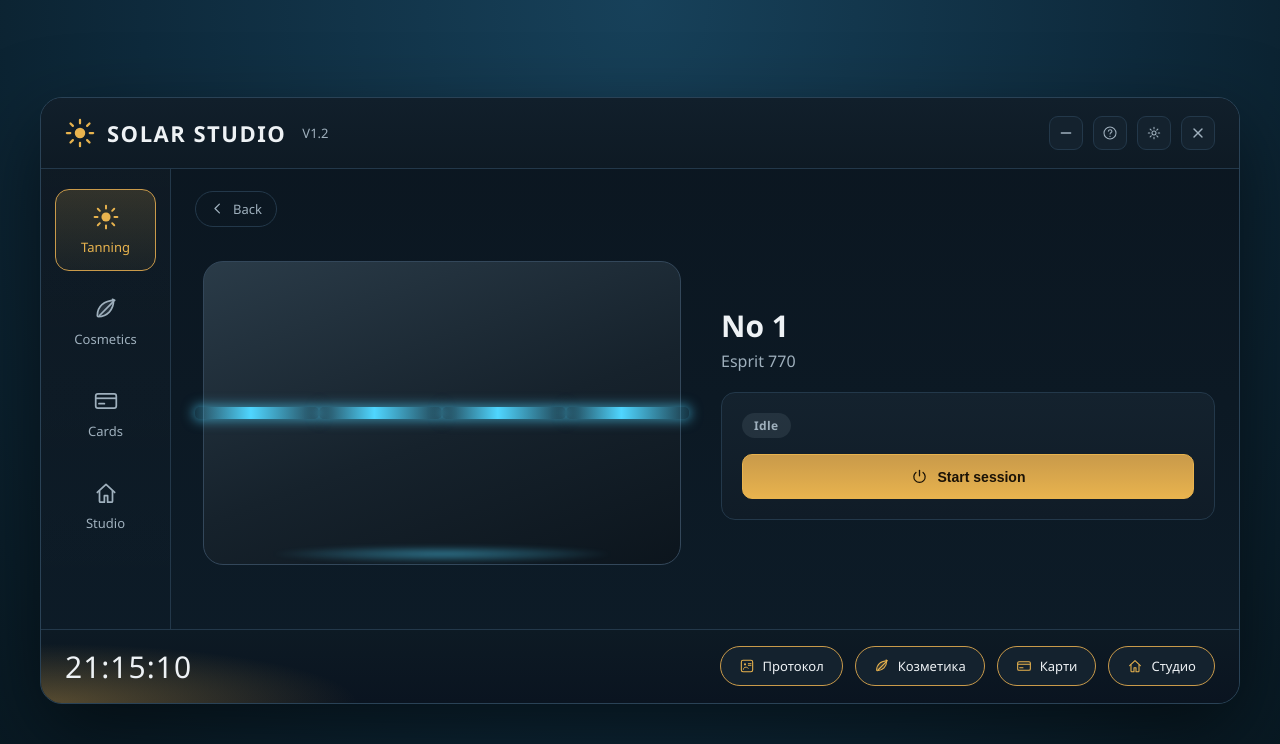
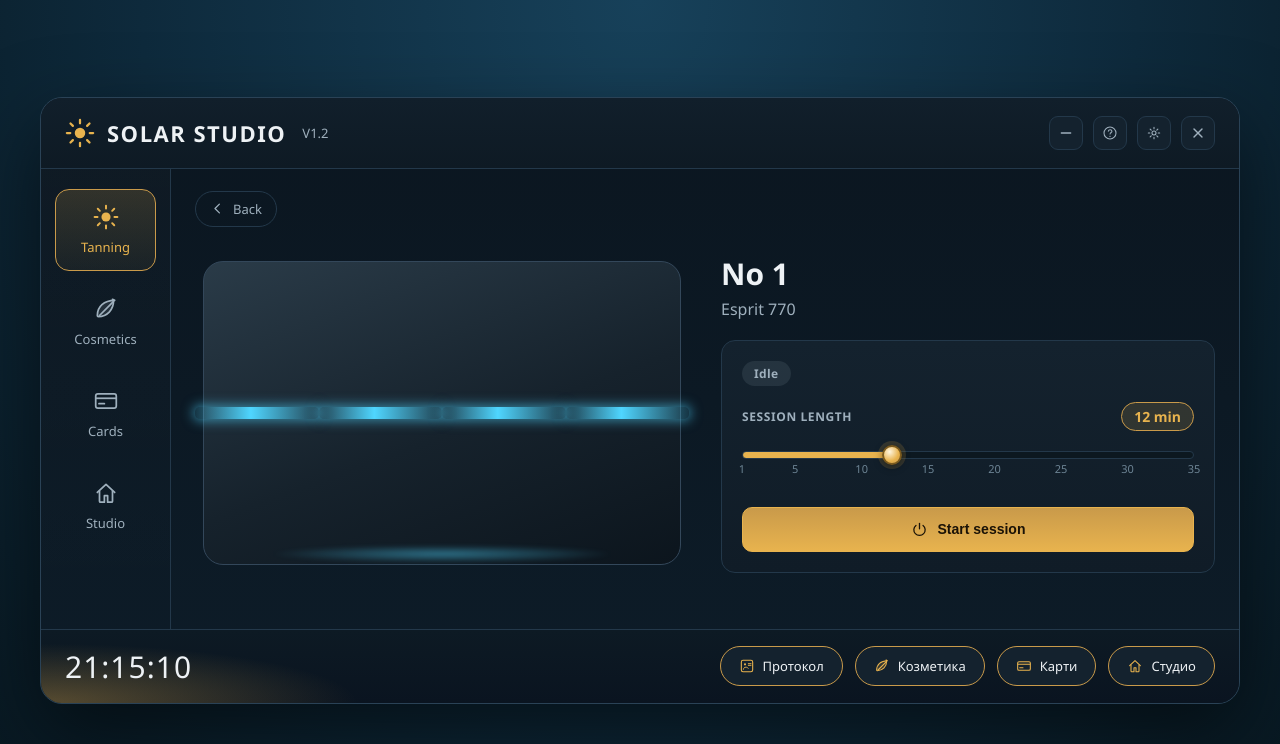
Before and after one commit to dimitarm1/SolarStud, a Flask app: page /bed/1 in a window 1280 px wide. Shown: the top 744 px of the page. Run offline with Flask 3, Linux system fonts and the light colour scheme; data comes from the database, SQL or seed files in the repository; data that the repository does not hold is empty; parts of the project's set-up code (start-up, migrations or seed data) failed here and were passed over.

Commit message:
Add time selection for solariums

```diff
--- a/app/app.py
+++ b/app/app.py
@@ -1,6 +1,6 @@
 from datetime import datetime
 
-from flask import Flask, abort, jsonify, redirect, render_template, url_for
+from flask import Flask, abort, jsonify, redirect, render_template, request, url_for
 
 import db
 import models
@@ -49,6 +49,9 @@ def bed_detail(bed_id):
         nav_items=NAV_ITEMS,
         bottom_buttons=BOTTOM_BUTTONS,
         server_time=datetime.now().strftime("%H:%M:%S"),
+        session_min=models.MIN_SESSION_MINUTES,
+        session_max=models.MAX_SESSION_MINUTES,
+        session_default=models.DEFAULT_SESSION_MINUTES,
     )
 
 
@@ -56,7 +59,8 @@ def bed_detail(bed_id):
 def start_bed(bed_id):
     if models.get_bed(bed_id) is None:
         abort(404)
-    models.start_session(bed_id)
+    total_min = request.form.get("total_min", type=int, default=models.DEFAULT_SESSION_MINUTES)
+    models.start_session(bed_id, total_min=total_min)
     return redirect(url_for("bed_detail", bed_id=bed_id))
 
 
--- a/app/models.py
+++ b/app/models.py
@@ -4,6 +4,8 @@ from datetime import datetime
 
 import db
 
+MIN_SESSION_MINUTES = 1
+MAX_SESSION_MINUTES = 35
 DEFAULT_SESSION_MINUTES = 12
 
 
@@ -50,6 +52,7 @@ def get_bed(bed_id):
 
 
 def start_session(bed_id, total_min=DEFAULT_SESSION_MINUTES):
+    total_min = max(MIN_SESSION_MINUTES, min(MAX_SESSION_MINUTES, int(total_min)))
     conn = db.get_connection()
     try:
         with db.transaction(conn):
--- a/app/static/css/style.css
+++ b/app/static/css/style.css
@@ -548,6 +548,145 @@ body {
   margin: 0;
 }
 
+/* Session length slider */
+.session-picker {
+  margin-bottom: 22px;
+}
+
+.session-picker__header {
+  display: flex;
+  align-items: center;
+  justify-content: space-between;
+  margin-bottom: 14px;
+}
+
+.session-picker__label {
+  font-size: 12px;
+  font-weight: 700;
+  color: var(--text-dim);
+  text-transform: uppercase;
+  letter-spacing: 0.6px;
+}
+
+.session-picker__value {
+  min-width: 60px;
+  padding: 4px 12px;
+  border-radius: 999px;
+  background: rgba(232, 179, 78, 0.14);
+  border: 1px solid var(--gold-soft);
+  color: var(--gold);
+  font-size: 14px;
+  font-weight: 700;
+  text-align: center;
+  font-variant-numeric: tabular-nums;
+}
+
+.session-picker__track-wrap {
+  position: relative;
+  padding-bottom: 20px;
+}
+
+.session-slider {
+  -webkit-appearance: none;
+  appearance: none;
+  display: block;
+  width: 100%;
+  height: 20px;
+  margin: 0;
+  background: transparent;
+  cursor: pointer;
+}
+
+.session-slider:focus-visible {
+  outline: none;
+}
+
+.session-slider::-webkit-slider-runnable-track {
+  height: 8px;
+  border-radius: 5px;
+  background: linear-gradient(
+    to right,
+    var(--gold) 0%,
+    var(--gold) var(--fill, 30%),
+    #0c1820 var(--fill, 30%),
+    #0c1820 100%
+  );
+  border: 1px solid var(--border);
+}
+
+.session-slider::-webkit-slider-thumb {
+  -webkit-appearance: none;
+  box-sizing: border-box;
+  width: 20px;
+  height: 20px;
+  margin-top: -7px;
+  border-radius: 50%;
+  background: radial-gradient(circle at 35% 30%, #fff6df, var(--gold) 60%, var(--gold-soft) 100%);
+  border: 2px solid #7a5a1e;
+  box-shadow: 0 2px 8px rgba(0, 0, 0, 0.45), 0 0 0 4px rgba(232, 179, 78, 0.16);
+  transition: box-shadow 0.15s ease, transform 0.1s ease;
+}
+
+.session-slider:hover::-webkit-slider-thumb {
+  box-shadow: 0 2px 10px rgba(0, 0, 0, 0.5), 0 0 0 6px rgba(232, 179, 78, 0.24);
+}
+
+.session-slider:active::-webkit-slider-thumb {
+  transform: scale(1.12);
+}
+
+.session-slider:focus-visible::-webkit-slider-thumb {
+  box-shadow: 0 2px 10px rgba(0, 0, 0, 0.5), 0 0 0 6px rgba(232, 179, 78, 0.32);
+}
+
+.session-slider::-moz-range-track {
+  height: 8px;
+  border-radius: 5px;
+  background: #0c1820;
+  border: 1px solid var(--border);
+}
+
+.session-slider::-moz-range-progress {
+  height: 8px;
+  border-radius: 5px 0 0 5px;
+  background: var(--gold);
+}
+
+.session-slider::-moz-range-thumb {
+  box-sizing: border-box;
+  width: 20px;
+  height: 20px;
+  border-radius: 50%;
+  background: radial-gradient(circle at 35% 30%, #fff6df, var(--gold) 60%, var(--gold-soft) 100%);
+  border: 2px solid #7a5a1e;
+  box-shadow: 0 2px 8px rgba(0, 0, 0, 0.45), 0 0 0 4px rgba(232, 179, 78, 0.16);
+}
+
+.session-slider:hover::-moz-range-thumb {
+  box-shadow: 0 2px 10px rgba(0, 0, 0, 0.5), 0 0 0 6px rgba(232, 179, 78, 0.24);
+}
+
+.session-slider:active::-moz-range-thumb {
+  transform: scale(1.12);
+}
+
+.session-picker__ticks {
+  position: absolute;
+  left: 0;
+  right: 0;
+  top: 16px;
+  height: 16px;
+  pointer-events: none;
+}
+
+.session-picker__tick {
+  position: absolute;
+  transform: translateX(-50%);
+  font-size: 11px;
+  color: var(--text-faint);
+  font-variant-numeric: tabular-nums;
+}
+
 .action-btn {
   display: flex;
   align-items: center;
--- a/app/static/js/main.js
+++ b/app/static/js/main.js
@@ -57,4 +57,20 @@
       render();
     }, 1000);
   });
+
+  // Session length slider on the bed detail page
+  const sessionSlider = document.getElementById("session-length");
+  const sessionValue = document.getElementById("session-length-value");
+  if (sessionSlider) {
+    const updateSlider = () => {
+      const value = Number(sessionSlider.value);
+      const min = Number(sessionSlider.min);
+      const max = Number(sessionSlider.max);
+      const pct = ((value - min) / (max - min)) * 100;
+      sessionSlider.style.setProperty("--fill", `${pct}%`);
+      if (sessionValue) sessionValue.textContent = `${value} min`;
+    };
+    sessionSlider.addEventListener("input", updateSlider);
+    updateSlider();
+  }
 })();
--- a/app/templates/bed_detail.html
+++ b/app/templates/bed_detail.html
@@ -53,6 +53,30 @@
       <div class="status-panel">
         <span class="status-badge status-badge--idle">Idle</span>
         <form class="action-form" method="post" action="{{ url_for('start_bed', bed_id=bed.id) }}">
+          <div class="session-picker">
+            <div class="session-picker__header">
+              <span class="session-picker__label">Session length</span>
+              <span class="session-picker__value" id="session-length-value">{{ session_default }} min</span>
+            </div>
+            <div class="session-picker__track-wrap">
+              <input
+                class="session-slider"
+                type="range"
+                name="total_min"
+                id="session-length"
+                min="{{ session_min }}"
+                max="{{ session_max }}"
+                step="1"
+                value="{{ session_default }}"
+                style="--fill: {{ ((session_default - session_min) / (session_max - session_min) * 100) }}%"
+              >
+              <div class="session-picker__ticks">
+                {% for t in [session_min, 5, 10, 15, 20, 25, 30, session_max] %}
+                <span class="session-picker__tick" style="left: {{ ((t - session_min) / (session_max - session_min) * 100) }}%">{{ t }}</span>
+                {% endfor %}
+              </div>
+            </div>
+          </div>
           <button class="action-btn action-btn--start" type="submit">
             {{ icon('power', 'action-icon') }}
             <span>Start session</span>
```
